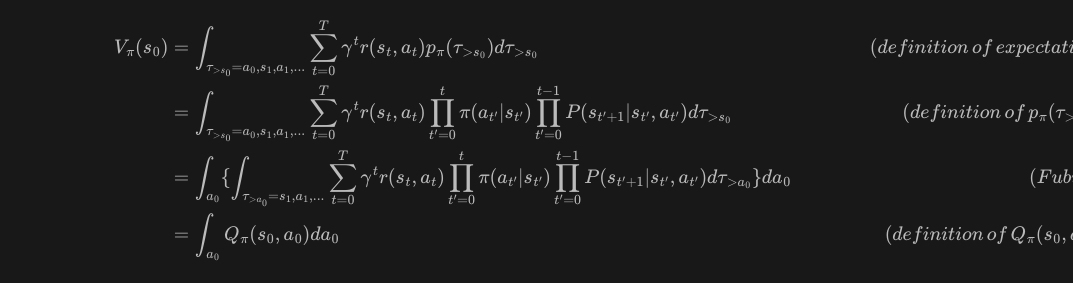
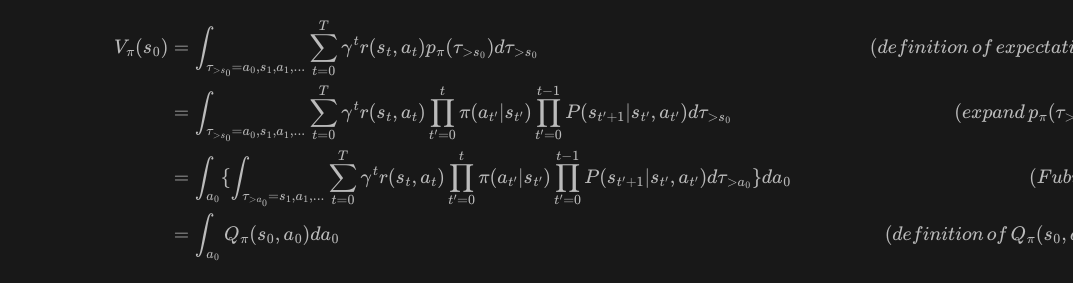
Before and after one commit to analytiq-hub/sigagent.github.io, a Jekyll site: the page built from machine_learning/_posts/2021-02-13-introduction_to_machine_learning.md, in a window 1280 px wide and 900 px high, scrolled down 5835 px. Shown: the part 241-524 px from the top of the window, without its empty margins (207-1280 px from the left). Built offline with Jekyll 4.4.1, drawn with Linux system fonts in a browser that asks for light colours; formulas are drawn with MathJax 3; a script that is not in the unit is left out.

Commit message:
*** empty log message ***

```diff
--- a/machine_learning/_posts/2021-02-13-introduction_to_machine_learning.md
+++ b/machine_learning/_posts/2021-02-13-introduction_to_machine_learning.md
@@ -235,7 +235,7 @@ This says that $$J_\pi$$ is the expected value of $$V_\pi(s)$$ over all states $
 $$
 \begin{align}
 V_\pi(s_0) & = \int_{\tau_{>s_0} = a_0, s_1, a_1, ...} \sum_{t=0}^{T} \gamma^{t} r(s_t, a_t) p_\pi(\tau_{>s_0}) d\tau_{>s_0} \hspace{1cm} & (definition \, of \, expectation) \\
-& = \int_{\tau_{>s_0} = a_0, s_1, a_1, ...} \sum_{t=0}^{T} \gamma^{t} r(s_t, a_t) \prod_{t'=0}^t \pi(a_{t'} \vert s_{t'}) \prod_{t'=0}^{t-1} P(s_{t'+1} \vert s_{t'}, a_{t'}) d\tau_{>s_0} \hspace{1cm} & (definition \, of \, p_\pi(\tau_{>s_0})) \\
+& = \int_{\tau_{>s_0} = a_0, s_1, a_1, ...} \sum_{t=0}^{T} \gamma^{t} r(s_t, a_t) \prod_{t'=0}^t \pi(a_{t'} \vert s_{t'}) \prod_{t'=0}^{t-1} P(s_{t'+1} \vert s_{t'}, a_{t'}) d\tau_{>s_0} \hspace{1cm} & (expand \, p_\pi(\tau_{>s_0})) \\
 & = \int_{a_0} \{ \int_{\tau_{>a_0} = s_1, a_1, ...} \sum_{t=0}^{T} \gamma^{t} r(s_t, a_t) \prod_{t'=0}^t \pi(a_{t'} \vert s_{t'}) \prod_{t'=0}^{t-1} P(s_{t'+1} \vert s_{t'}, a_{t'}) d\tau_{>a_0} \} da_0 \hspace{1cm} & (Fubini) \\
 & = \int_{a_0} Q_\pi(s_0, a_0) da_0 \hspace{1cm} & (definition \, of \, Q_\pi(s_0, a_0)) \\
 \end{align}
```
